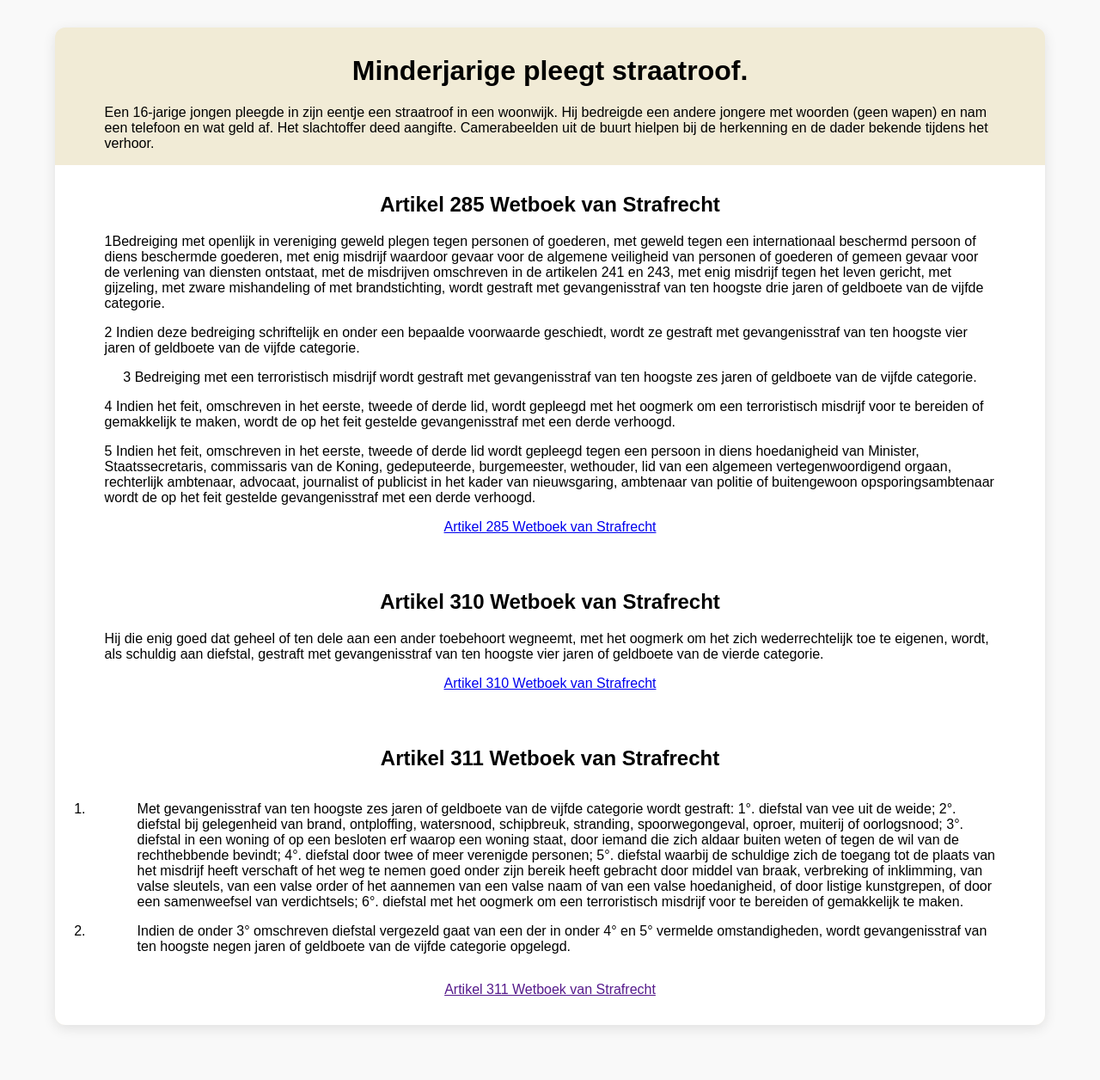
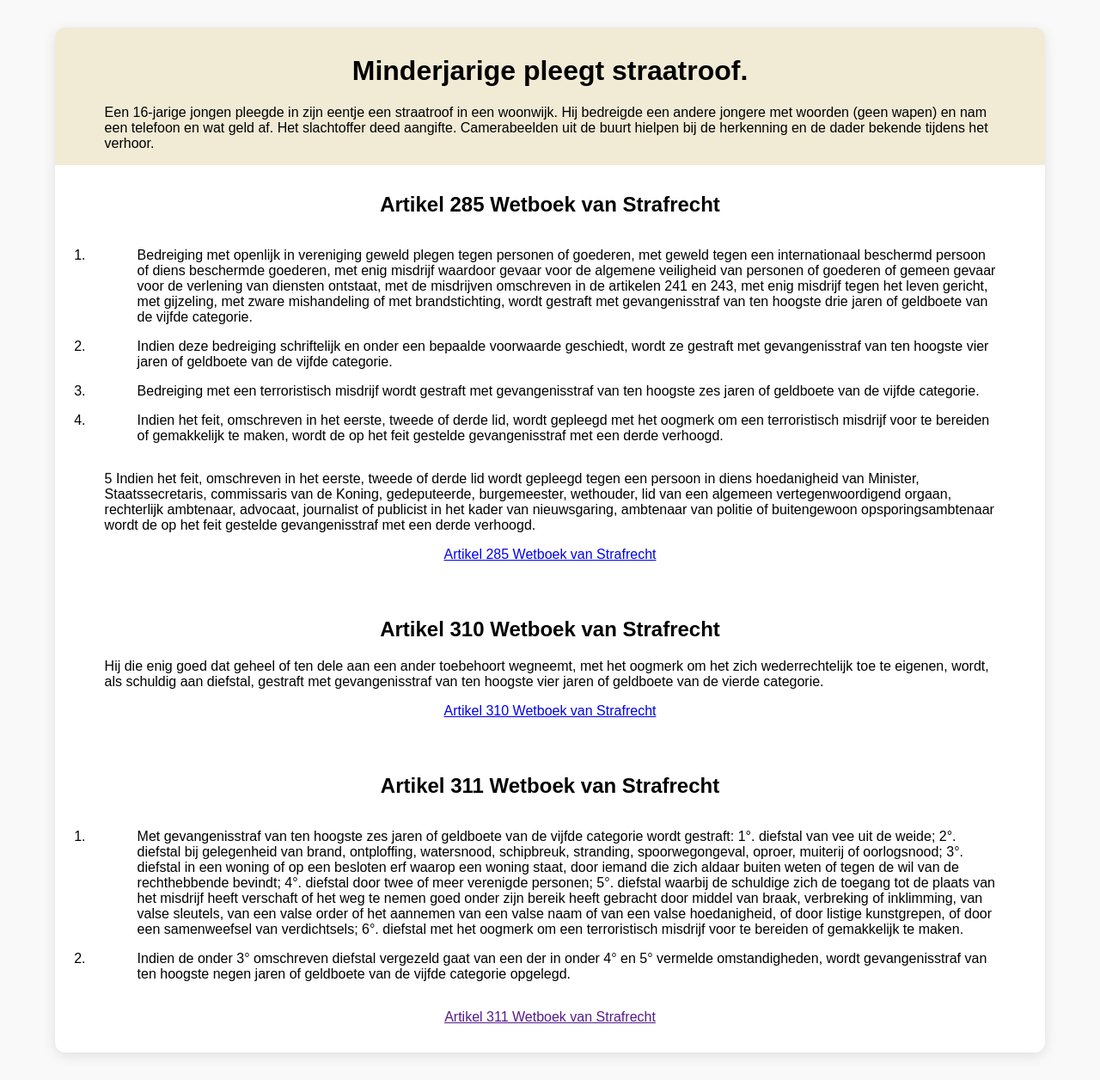
Before and after one commit to stanplayzz/maatschapij, a Jekyll site: the page built from _zaken/zaak10.md, in a window 1280 px wide. Shown: the whole page at 86% size. Built offline with Jekyll 4.4.1, drawn with Linux system fonts in a browser that asks for light colours; before the commit the page ends 1224 px from its top, so only the background shows below that.

Commit message:
zaak 1-9

```diff
--- a/_zaken/zaak10.md
+++ b/_zaken/zaak10.md
@@ -5,13 +5,13 @@ description: "Een 16-jarige jongen pleegde in zijn eentje een straatroof in een
 strafboek:
     - title: Artikel 285 Wetboek van Strafrecht
       description: |
-        1Bedreiging met openlijk in vereniging geweld plegen tegen personen of goederen, met geweld tegen een internationaal beschermd persoon of diens beschermde goederen, met enig misdrijf waardoor gevaar voor de algemene veiligheid van personen of goederen of gemeen gevaar voor de verlening van diensten ontstaat, met de misdrijven omschreven in de artikelen 241 en 243, met enig misdrijf tegen het leven gericht, met gijzeling, met zware mishandeling of met brandstichting, wordt gestraft met gevangenisstraf van ten hoogste drie jaren of geldboete van de vijfde categorie.
+        1.  Bedreiging met openlijk in vereniging geweld plegen tegen personen of goederen, met geweld tegen een internationaal beschermd persoon of diens beschermde goederen, met enig misdrijf waardoor gevaar voor de algemene veiligheid van personen of goederen of gemeen gevaar voor de verlening van diensten ontstaat, met de misdrijven omschreven in de artikelen 241 en 243, met enig misdrijf tegen het leven gericht, met gijzeling, met zware mishandeling of met brandstichting, wordt gestraft met gevangenisstraf van ten hoogste drie jaren of geldboete van de vijfde categorie.
 
-        2 Indien deze bedreiging schriftelijk en onder een bepaalde voorwaarde geschiedt, wordt ze gestraft met gevangenisstraf van ten hoogste vier jaren of geldboete van de vijfde categorie.
+        2.  Indien deze bedreiging schriftelijk en onder een bepaalde voorwaarde geschiedt, wordt ze gestraft met gevangenisstraf van ten hoogste vier jaren of geldboete van de vijfde categorie.
 
-        3 Bedreiging met een terroristisch misdrijf wordt gestraft met gevangenisstraf van ten hoogste zes jaren of geldboete van de vijfde categorie.
+        3.  Bedreiging met een terroristisch misdrijf wordt gestraft met gevangenisstraf van ten hoogste zes jaren of geldboete van de vijfde categorie.
 
-        4 Indien het feit, omschreven in het eerste, tweede of derde lid, wordt gepleegd met het oogmerk om een terroristisch misdrijf voor te bereiden of gemakkelijk te maken, wordt de op het feit gestelde gevangenisstraf met een derde verhoogd.
+        4.  Indien het feit, omschreven in het eerste, tweede of derde lid, wordt gepleegd met het oogmerk om een terroristisch misdrijf voor te bereiden of gemakkelijk te maken, wordt de op het feit gestelde gevangenisstraf met een derde verhoogd.
 
         5 Indien het feit, omschreven in het eerste, tweede of derde lid wordt gepleegd tegen een persoon in diens hoedanigheid van Minister, Staatssecretaris, commissaris van de Koning, gedeputeerde, burgemeester, wethouder, lid van een algemeen vertegenwoordigend orgaan, rechterlijk ambtenaar, advocaat, journalist of publicist in het kader van nieuwsgaring, ambtenaar van politie of buitengewoon opsporingsambtenaar wordt de op het feit gestelde gevangenisstraf met een derde verhoogd.
       link: https://wetten.overheid.nl/jci1.3:c:BWBR0001854&boek=Tweede&titeldeel=XVIII&artikel=285&z=2026-01-01&g=2026-01-01
```
